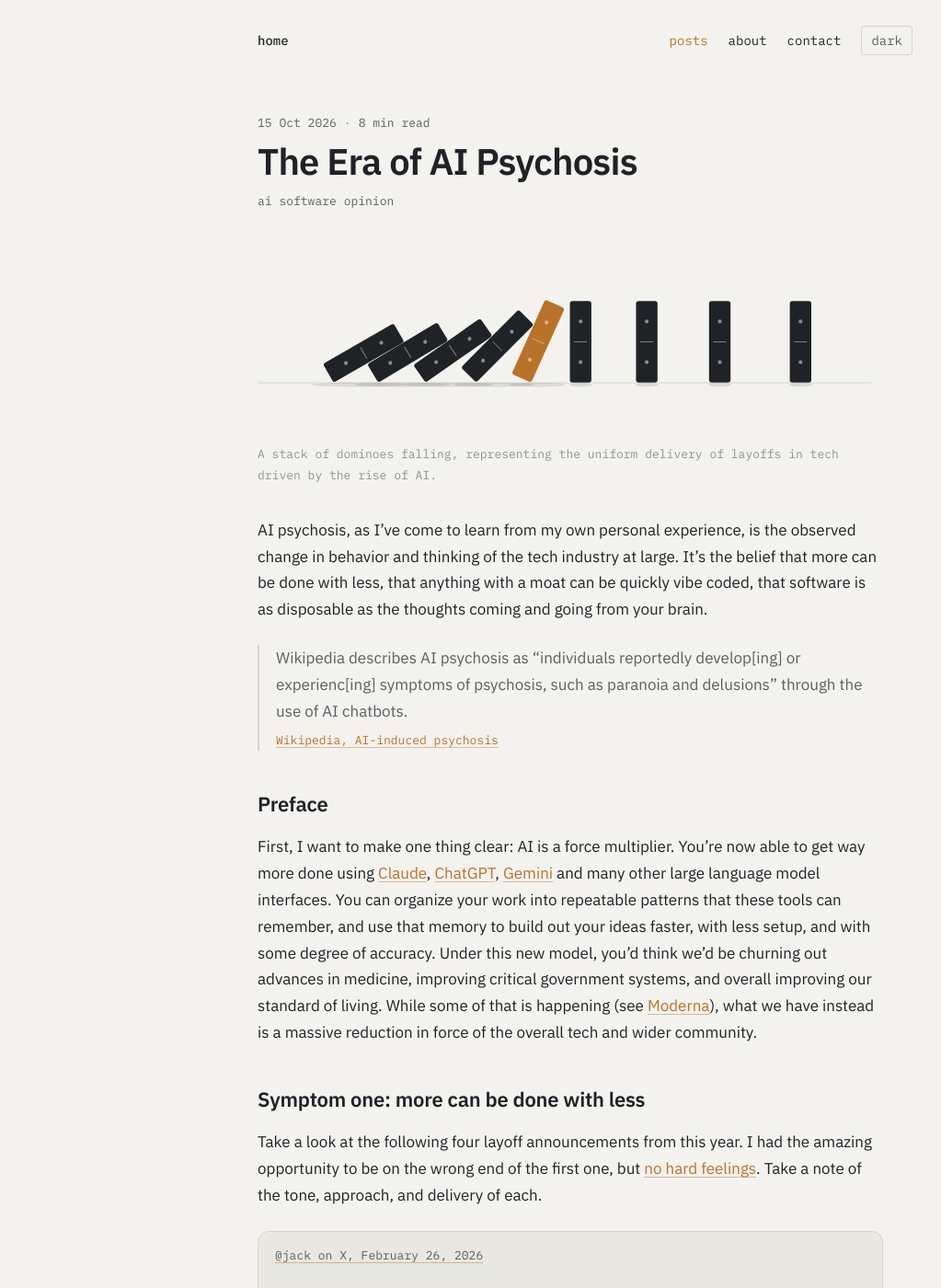
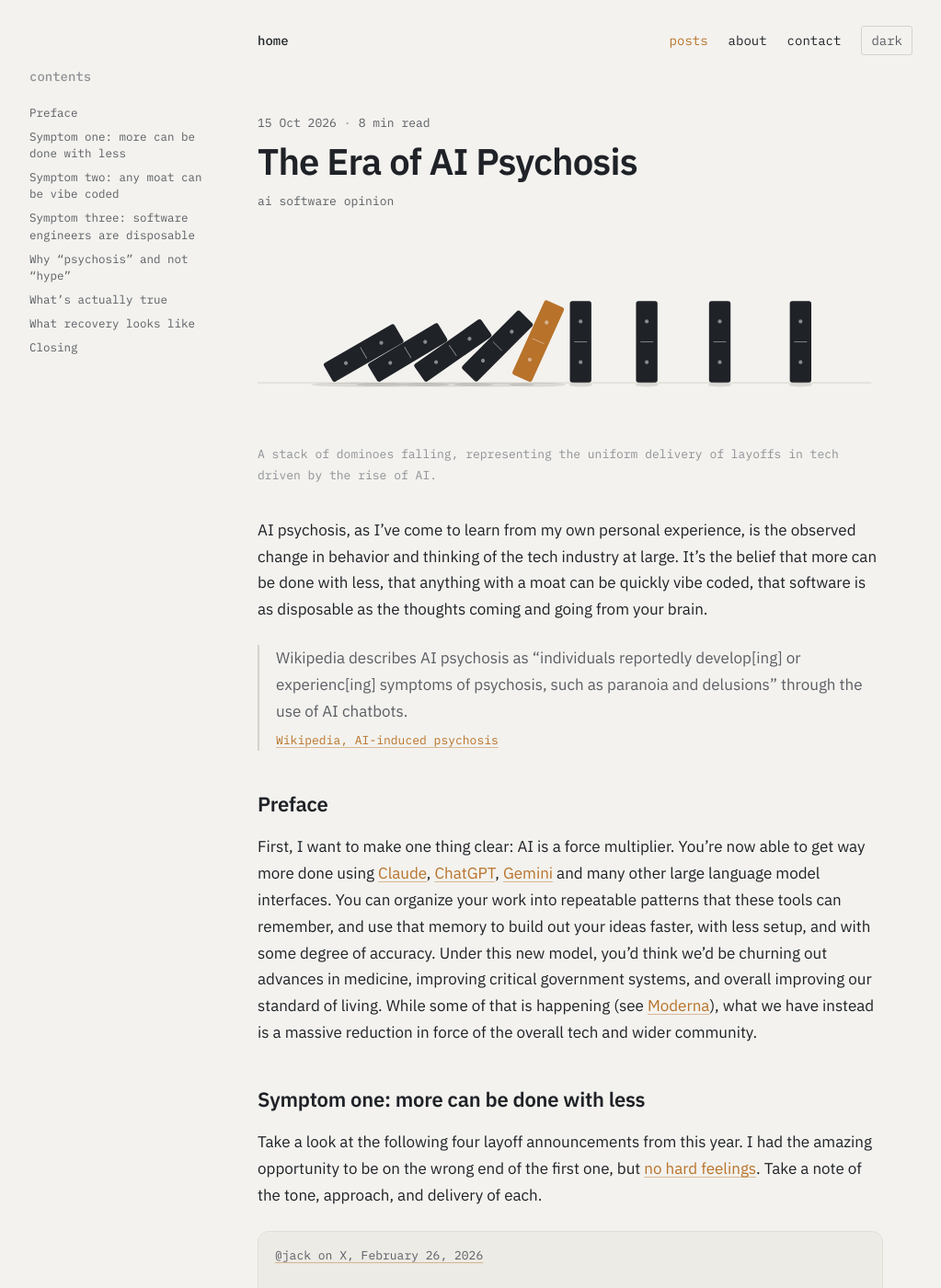
Before and after one commit to IsaacACasanova/IsaacACasanova.github.io, a Jekyll site: the page built from _posts/2026-10-15-the-era-of-ai-psychosis.markdown, in a window 1280 px wide and 1400 px high. Shown: the whole window at 92% size, without its empty margins (4-1027 px from the left). Built offline with Jekyll 4.4.1, drawn with Linux system fonts in a browser that asks for light colours; comment, search, counter and statistics services are not loaded; part of the change alters nothing that is shown.

Commit message:
Add a contents list to longer posts
A new mono include reads the h1–h3 headings kramdown rendered and
lists them under the post header, indented by level. It appears once a
post has at least toc_min_headings headings and toc_min_words words
(3 and 800 in _config.yml); front matter `toc: true` or `toc: false`
overrides that. Today that is the Swift 5.3 and AI psychosis posts.

On screens 1240px and wider the list moves into the left margin as a
sticky rail, and a small script marks the section being read. Narrower
screens get the inline list. Pure Liquid, no plugins.

Co-Authored-By: Claude Fable 5.1 <noreply@anthropic.com>
Claude-Session: https://claude.ai/code/session_01B8y2hz2Z8QDw6BpFM59zVg

```diff
--- a/_config.yml
+++ b/_config.yml
@@ -76,6 +76,8 @@ goatcounter: casanovacane
 # changing it (_config.yml is not watched). Menca's _layouts/, _includes/, _sass/ are untouched.
 layouts_dir: _themes/mono/layouts   # Theme switch. Comment out for Menca.
 home_post_count: 5                  # Posts shown on the mono homepage; /posts/ lists them all.
+toc_min_headings: 3                 # A post shows a contents list once it has this many headings
+toc_min_words: 800                  # and this many words. Front matter `toc: true/false` overrides.
 
 
 #-------------------------------
--- /dev/null
+++ b/_includes/mono/toc.html
@@ -0,0 +1,77 @@
+{%- comment -%}
+Table of contents for the mono theme: {% include mono/toc.html content=page.content %}
+Lists the h1–h3 headings kramdown rendered (it gives each one an id), in order, indented by
+level relative to the shallowest one present. It appears only on longer posts: at least
+site.toc_min_headings headings (3 unless set) and site.toc_min_words words (800 unless set).
+Front matter `toc: true` forces it on, `toc: false` off. Pure Liquid: the body is split on
+"<h", and each piece that opens an h1–h3 with an id becomes a "level|||id|||text" entry.
+{%- endcomment -%}
+{%- assign toc_min = site.toc_min_headings | default: 3 -%}
+{%- assign toc_min_words = site.toc_min_words | default: 800 -%}
+{%- assign toc_words = include.content | strip_html | number_of_words -%}
+{%- assign toc_items = "" | split: "" -%}
+{%- assign toc_base = 9 -%}
+{%- assign toc_show = false -%}
+{%- if page.toc == true -%}{%- assign toc_show = true -%}
+{%- elsif page.toc != false and toc_words >= toc_min_words -%}{%- assign toc_show = true -%}
+{%- endif -%}
+{%- if toc_show -%}
+  {%- assign toc_pieces = include.content | split: "<h" -%}
+  {%- for piece in toc_pieces offset: 1 -%}
+    {%- assign level = piece | slice: 0 -%}
+    {%- if level != "1" and level != "2" and level != "3" %}{% continue %}{% endif -%}
+    {%- assign open_tag = piece | split: ">" | first -%}
+    {%- unless open_tag contains 'id="' %}{% continue %}{% endunless -%}
+    {%- assign id = open_tag | split: 'id="' | last | split: '"' | first -%}
+    {%- assign text = piece | split: "</h" | first | remove_first: open_tag | remove_first: ">" | strip_html | strip -%}
+    {%- if text == "" %}{% continue %}{% endif -%}
+    {%- assign level_num = level | plus: 0 -%}
+    {%- if level_num < toc_base %}{% assign toc_base = level_num %}{% endif -%}
+    {%- assign entry = level | append: "|||" | append: id | append: "|||" | append: text -%}
+    {%- assign toc_items = toc_items | push: entry -%}
+  {%- endfor -%}
+  {%- if toc_items.size < toc_min and page.toc != true -%}{%- assign toc_show = false -%}{%- endif -%}
+  {%- if toc_items.size == 0 -%}{%- assign toc_show = false -%}{%- endif -%}
+{%- endif -%}
+{%- if toc_show %}
+<nav class="toc" aria-labelledby="toc-heading">
+  <h2 id="toc-heading">contents</h2>
+  <ol>
+    {%- for entry in toc_items -%}
+    {%- assign parts = entry | split: "|||" -%}
+    {%- assign depth = parts[0] | plus: 0 | minus: toc_base | plus: 1 %}
+    <li class="d{{ depth }}"><a href="#{{ parts[1] }}">{{ parts[2] }}</a></li>
+    {%- endfor %}
+  </ol>
+</nav>
+<script>
+  // Mark the section being read. Progressive: the list works without it. The headings come
+  // later in the document, so wait for the DOM.
+  function initToc() {
+    if (!('IntersectionObserver' in window)) return;
+    var links = document.querySelectorAll('.toc a[href^="#"]'), byId = {}, heads = [], current = null;
+    for (var i = 0; i < links.length; i++) {
+      var id = decodeURIComponent(links[i].hash.slice(1)), h = document.getElementById(id);
+      if (h) { byId[id] = links[i]; heads.push(h); }
+    }
+    if (!heads.length) return;
+    function update() {
+      // The last heading at or above the reading line, a little below the top of the viewport.
+      var y = window.scrollY + Math.min(120, window.innerHeight * 0.25), top = null;
+      for (var i = 0; i < heads.length; i++) if (heads[i].getBoundingClientRect().top + window.scrollY <= y) top = heads[i];
+      // At the end of the page the last section may never reach the reading line.
+      if (window.innerHeight + window.scrollY >= document.documentElement.scrollHeight - 2) top = heads[heads.length - 1];
+      var link = top ? byId[top.id] : null;
+      if (link === current) return;
+      if (current) current.classList.remove('here');
+      current = link;
+      if (current) current.classList.add('here');
+    }
+    var observer = new IntersectionObserver(update, { rootMargin: '-120px 0px 0px 0px', threshold: [0, 1] });
+    heads.forEach(function (h) { observer.observe(h); });
+    window.addEventListener('scroll', update, { passive: true });
+    update();
+  }
+  if (document.readyState === 'loading') document.addEventListener('DOMContentLoaded', initToc); else initToc();
+</script>
+{%- endif -%}
--- a/_themes/mono/layouts/post.html
+++ b/_themes/mono/layouts/post.html
@@ -15,6 +15,7 @@ layout: default
     <h1>{{ page.title }}</h1>
     {% if page.tags.size > 0 %}<p class="tags">{% for tag in page.tags %}<a href="{{ '/tags/' | relative_url }}#{{ tag | slugify }}">{{ tag }}</a>{% unless forloop.last %}{{ ' ' }}{% endunless %}{% endfor %}</p>{% endif %}
   </header>
+  {% include mono/toc.html content=page.content %}
   <div class="prose">
     {{ content }}
   </div>
--- a/css/mono.css
+++ b/css/mono.css
@@ -86,6 +86,24 @@ section > div{grid-column:2}
 .post-head h1{font-size:clamp(30px,5vw,40px);line-height:1.1;letter-spacing:-.02em;font-weight:600;margin:8px 0 0}
 .tags{font-family:var(--mono);font-size:13px;color:var(--ink-3);margin:12px 0 0}
 .tags a{color:var(--ink-2)}
+/* contents: inline under the header; on wide screens a sticky rail in the left margin */
+.toc{position:relative;margin:0 0 40px;padding-top:20px;border-top:1px solid var(--rule);font-family:var(--mono);font-size:13px}
+.toc h2{font-size:14px;font-weight:500;color:var(--ink-3);margin:0 0 8px}
+.toc ol{list-style:none;margin:0;padding:0}
+.toc li{padding:3px 0;line-height:1.45}
+.toc .d2{padding-left:14px}
+.toc .d3{padding-left:28px}
+.toc a{color:var(--ink-2)}
+.toc a:hover{color:var(--ink);text-decoration:none}
+.toc a.here{color:var(--accent)}
+@media (min-width:1240px){
+  .post{position:relative}
+  .toc{position:absolute;top:0;bottom:0;right:100%;width:200px;margin:0 48px 0 0;padding:0;border:0}
+  .toc ol{position:sticky;top:40px;padding-top:28px;border-top:1px solid var(--rule)}
+  .toc h2{position:sticky;top:0;margin:0;padding:12px 0 6px;background:var(--bg)}
+  .toc h2 + ol{padding-top:8px;border-top:0}
+  .toc li{padding:4px 0;font-size:12.5px}
+}
 .prose{font-size:17px;line-height:1.7}
 .prose>*+*{margin-top:1.1em}
 .prose h1,.prose h2{font-size:22px;line-height:1.25;letter-spacing:-.01em;margin-top:2em}
```
Also changed, not shown: README.md.
